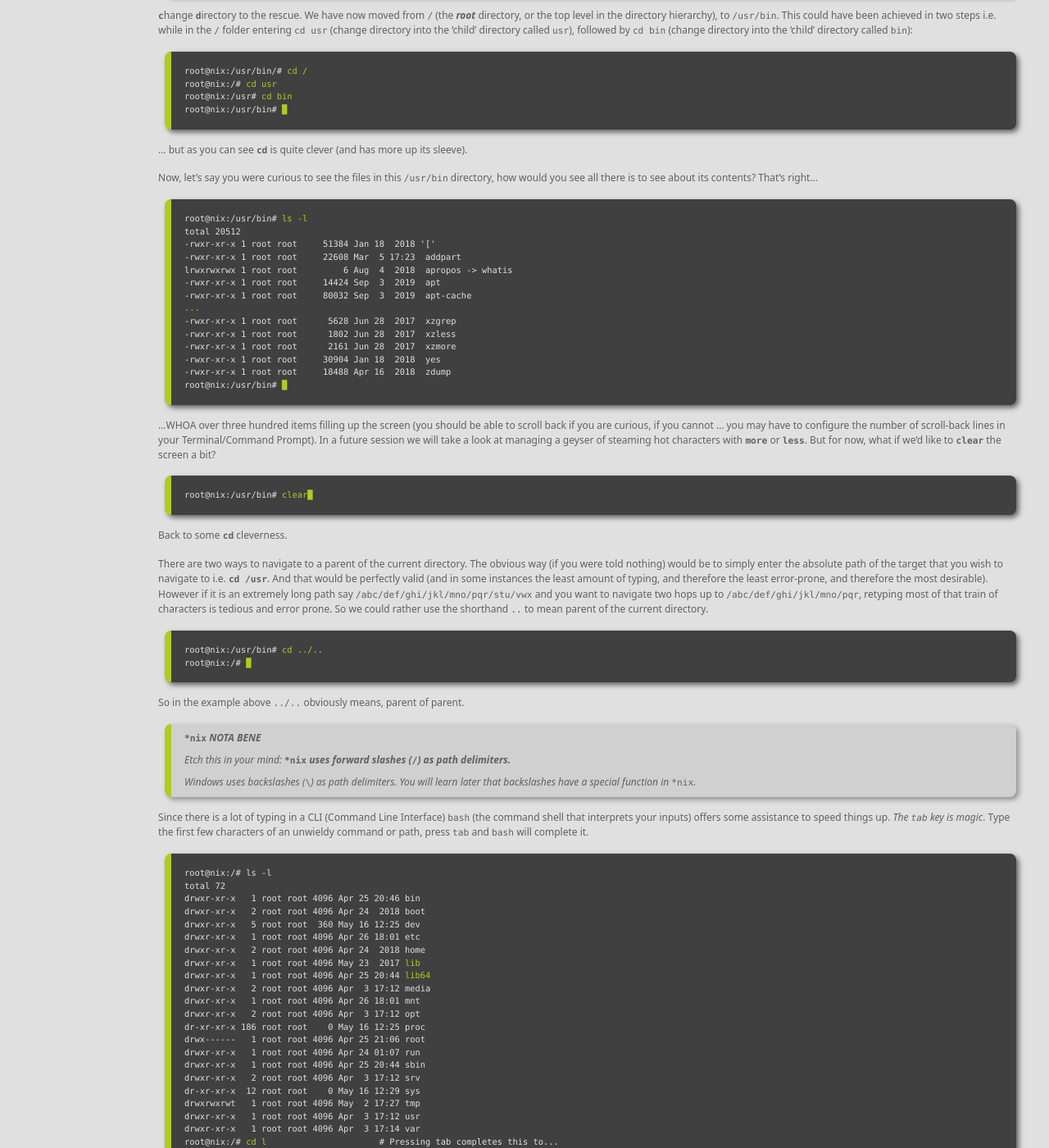
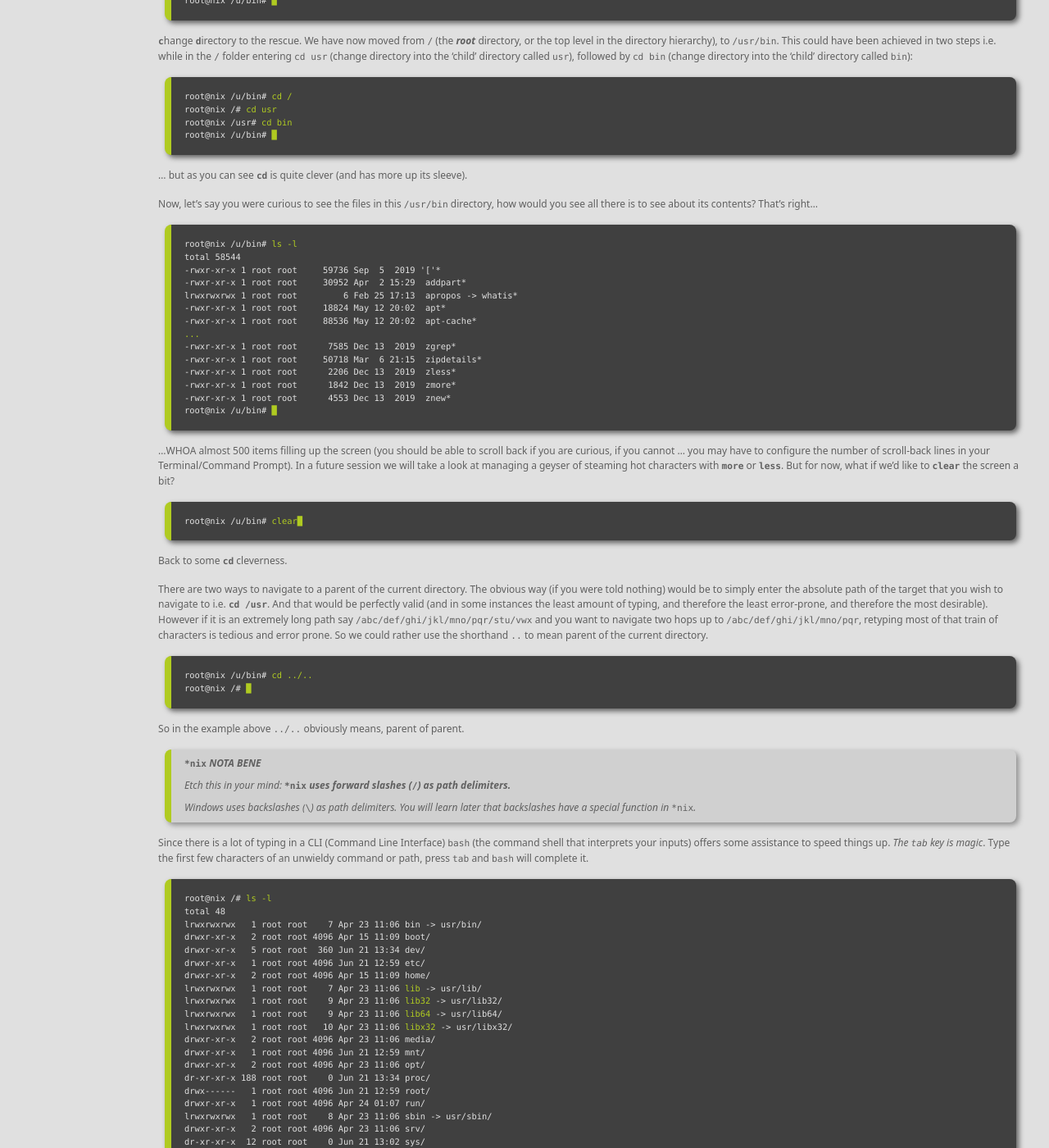
Before and after one commit to 4humans/nix, a Jekyll site: the page built from docs/_posts/2020-05-15-learning-to-walk.md, in a window 1280 px wide and 1400 px high, scrolled down 1426 px. Shown: the whole window at 82% size. Built offline with Jekyll 4.4.1, drawn with Linux system fonts in a browser that asks for light colours; some of the changed text lies outside the part shown.

Commit message:
Minor corrections after changes.

```diff
--- a/docs/_posts/2020-05-15-learning-to-walk.md
+++ b/docs/_posts/2020-05-15-learning-to-walk.md
@@ -9,36 +9,38 @@ tags: [basicnix,cd,clear,ls,pathdelimiter,pwd]
 
 Right. Now that you have downloaded, installed and learnt the rudiments of our chosen containerisation solution, called *Docker*, we are ready to step into the vast ocean of `*nix`.
 
-You may recall that shortly after completing your *Docker* installation, you were instructed to execute a command (**`ls -l`**) to confirm that your new `nix_sandbox` container was correctly created and working. Let's start the `nix_sandbox` container, attach to it, and repeat this command:
+You may recall that shortly after completing your *Docker* installation, you were instructed to execute a command (**`ls -l`**) to confirm that your new `nix` container was correctly created and working. Let's start the `nix` container, attach to it, and repeat this command:
 <pre>
-C:\WINDOWS><b>docker container ls -l</b>
-CONTAINER ID        IMAGE               COMMAND             CREATED             STATUS                   PORTS               NAMES
-<b>f749d99eff10        4humans/nix</b>      "/bin/bash"         2 weeks ago         Exited (0) 13 days ago                       <b>nix_sandbox</b>
-C:\WINDOWS><b>docker container start nix_sandbox</b>
-nix_sandbox
-C:\WINDOWS><b>docker container attach nix_sandbox</b>
-root@nix:/# <b>ls -l</b>
-total 72
-drwxr-xr-x   1 root root 4096 Apr 25 20:46 bin
-drwxr-xr-x   2 root root 4096 Apr 24  2018 boot
-drwxr-xr-x   5 root root  360 May 16 12:25 dev
-drwxr-xr-x   1 root root 4096 Apr 26 18:01 etc
-drwxr-xr-x   2 root root 4096 Apr 24  2018 home
-drwxr-xr-x   1 root root 4096 May 23  2017 lib
-drwxr-xr-x   1 root root 4096 Apr 25 20:44 lib64
-drwxr-xr-x   2 root root 4096 Apr  3 17:12 media
-drwxr-xr-x   1 root root 4096 Apr 26 18:01 mnt
-drwxr-xr-x   2 root root 4096 Apr  3 17:12 opt
-dr-xr-xr-x 189 root root    0 May 16 12:25 proc
-drwx------   1 root root 4096 Apr 25 21:06 root
-drwxr-xr-x   1 root root 4096 Apr 24 01:07 run
-drwxr-xr-x   1 root root 4096 Apr 25 20:44 sbin
-drwxr-xr-x   2 root root 4096 Apr  3 17:12 srv
-dr-xr-xr-x  12 root root    0 May 16 12:25 sys
-drwxrwxrwt   1 root root 4096 May  2 17:27 tmp
-drwxr-xr-x   1 root root 4096 Apr  3 17:12 usr
-drwxr-xr-x   1 root root 4096 Apr  3 17:14 var
-root@nix:/# <b>&block;</b>
+C:\WINDOWS><b>docker container ls -a</b>
+CONTAINER ID   IMAGE         COMMAND                  CREATED          STATUS                      PORTS NAMES
+<b>4c80eff12ce9   4humans/nix</b>   "/bin/sh -c /usr/bin…"   33 minutes ago   Exited (0) 28 minutes ago         <b>nix</b>
+C:\WINDOWS><b>docker container start nix</b>
+nix
+C:\WINDOWS><b>docker container attach nix</b>
+root@nix /# <b>ls -l</b>
+total 48
+lrwxrwxrwx   1 root root    7 Apr 23 11:06 bin -> usr/bin/
+drwxr-xr-x   2 root root 4096 Apr 15 11:09 boot/
+drwxr-xr-x   5 root root  360 Jun 21 13:34 dev/
+drwxr-xr-x   1 root root 4096 Jun 21 12:59 etc/
+drwxr-xr-x   2 root root 4096 Apr 15 11:09 home/
+lrwxrwxrwx   1 root root    7 Apr 23 11:06 lib -> usr/lib/
+lrwxrwxrwx   1 root root    9 Apr 23 11:06 lib32 -> usr/lib32/
+lrwxrwxrwx   1 root root    9 Apr 23 11:06 lib64 -> usr/lib64/
+lrwxrwxrwx   1 root root   10 Apr 23 11:06 libx32 -> usr/libx32/
+drwxr-xr-x   2 root root 4096 Apr 23 11:06 media/
+drwxr-xr-x   1 root root 4096 Jun 21 12:59 mnt/
+drwxr-xr-x   2 root root 4096 Apr 23 11:06 opt/
+dr-xr-xr-x 190 root root    0 Jun 21 13:34 proc/
+drwx------   1 root root 4096 Jun 21 12:59 root/
+drwxr-xr-x   1 root root 4096 Apr 24 01:07 run/
+lrwxrwxrwx   1 root root    8 Apr 23 11:06 sbin -> usr/sbin/
+drwxr-xr-x   2 root root 4096 Apr 23 11:06 srv/
+dr-xr-xr-x  12 root root    0 Jun 21 13:02 sys/
+drwxrwxrwt   1 root root 4096 Jun 21 12:59 tmp/
+drwxr-xr-x   1 root root 4096 Jun  6 23:11 usr/
+drwxr-xr-x   1 root root 4096 Apr 23 11:09 var/
+root@nix /# <b>&block;</b>
 </pre>
 
 What did this command do?
@@ -47,9 +49,9 @@ Well, quite simply, it **`l`**i**`s`**ts the contents of the directory you are c
 
 Omitting the optional argument results in the following very spartan output:
 <pre>
-root@nix:/# <b>ls</b>
+root@nix /# <b>ls</b>
 bin  boot  dev  etc  home  lib  lib64  media  mnt  opt  proc  root  run  sbin  srv  sys  tmp  usr  var
-root@nix:/# <b>&block;</b>
+root@nix /# <b>&block;</b>
 </pre>
 
 There is much more to know about our friend **`ls`** (like the options `1`, `a`, `d`, `F`, `h`, `R`, `r`, `S` and `t`), but perhaps at another time.
@@ -60,9 +62,9 @@ In *this* case you could look at the prompt to see `root@nix:/#` and from that d
 
 The command that reliably answers your question is **`p`**resent **`w`**orking **`d`**irectory.
 <pre>
-root@nix:/# <b>pwd</b>
+root@nix /# <b>pwd</b>
 <b>/</b>
-root@nix:/# <b>&block;</b>
+root@nix /# <b>&block;</b>
 </pre>
 
 Notice, it is not PWD, or PwD or pWd ... but **always** `pwd`.
@@ -74,47 +76,47 @@ Notice, it is not PWD, or PwD or pWd ... but **always** `pwd`.
 Fair enough ... so we can now 'see' into the darkness with `ls` and we have a means to know where we 'are' with `pwd` ... how do we 'move' around (the title said something about learning to walk)?
 
 <pre>
-root@nix:/# <b>cd /usr/bin/</b>
-root@nix:/usr/bin# <b>&block;</b>
+root@nix /# <b>cd /usr/bin/</b>
+root@nix /u/bin# <b>&block;</b>
 </pre>
 
 **`c`**hange **`d`**irectory to the rescue. We have now moved from `/` (the ***root*** directory, or the top level in the directory hierarchy), to `/usr/bin`. This could have been achieved in two steps i.e. while in the `/` folder entering `cd usr` (change directory into the 'child' directory called `usr`), followed by `cd bin` (change directory into the 'child' directory called `bin`):
 <pre>
-root@nix:/usr/bin/# <b>cd /</b>
-root@nix:/# <b>cd usr</b>
-root@nix:/usr# <b>cd bin</b>
-root@nix:/usr/bin# <b>&block;</b>
+root@nix /u/bin# <b>cd /</b>
+root@nix /# <b>cd usr</b>
+root@nix /usr# <b>cd bin</b>
+root@nix /u/bin# <b>&block;</b>
 </pre>
 ... but as you can see **`cd`** is quite clever (and has more up its sleeve).
 
 Now, let's say you were curious to see the files in this `/usr/bin` directory, how would you see all there is to see about its contents? That's right...
 <pre>
-root@nix:/usr/bin# <b>ls -l</b>
-total 20512
--rwxr-xr-x 1 root root     51384 Jan 18  2018 '['
--rwxr-xr-x 1 root root     22608 Mar  5 17:23  addpart
-lrwxrwxrwx 1 root root         6 Aug  4  2018  apropos -> whatis
--rwxr-xr-x 1 root root     14424 Sep  3  2019  apt
--rwxr-xr-x 1 root root     80032 Sep  3  2019  apt-cache
+root@nix /u/bin# <b>ls -l</b>
+total 58544
+-rwxr-xr-x 1 root root     59736 Sep  5  2019 '['*
+-rwxr-xr-x 1 root root     30952 Apr  2 15:29  addpart*
+lrwxrwxrwx 1 root root         6 Feb 25 17:13  apropos -> whatis*
+-rwxr-xr-x 1 root root     18824 May 12 20:02  apt*
+-rwxr-xr-x 1 root root     88536 May 12 20:02  apt-cache*
 <b>...</b>
--rwxr-xr-x 1 root root      5628 Jun 28  2017  xzgrep
--rwxr-xr-x 1 root root      1802 Jun 28  2017  xzless
--rwxr-xr-x 1 root root      2161 Jun 28  2017  xzmore
--rwxr-xr-x 1 root root     30904 Jan 18  2018  yes
--rwxr-xr-x 1 root root     18488 Apr 16  2018  zdump
-root@nix:/usr/bin# <b>&block;</b>
+-rwxr-xr-x 1 root root      7585 Dec 13  2019  zgrep*
+-rwxr-xr-x 1 root root     50718 Mar  6 21:15  zipdetails*
+-rwxr-xr-x 1 root root      2206 Dec 13  2019  zless*
+-rwxr-xr-x 1 root root      1842 Dec 13  2019  zmore*
+-rwxr-xr-x 1 root root      4553 Dec 13  2019  znew*
+root@nix /u/bin# <b>&block;</b>
 </pre>
-...WHOA over three hundred items filling up the screen (you should be able to scroll back if you are curious, if you cannot ... you may have to configure the number of scroll-back lines in your Terminal/Command Prompt).
+...WHOA almost 500 items filling up the screen (you should be able to scroll back if you are curious, if you cannot ... you may have to configure the number of scroll-back lines in your Terminal/Command Prompt).
 In a future session we will take a look at managing a geyser of steaming hot characters with **`more`** or **`less`**. But for now, what if we'd like to **`clear`** the screen a bit?
 <pre>
-root@nix:/usr/bin# <b>clear&block;</b>
+root@nix /u/bin# <b>clear&block;</b>
 </pre>
 Back to some **`cd`** cleverness.
 
 There are two ways to navigate to a parent of the current directory. The obvious way (if you were told nothing) would be to simply enter the absolute path of the target that you wish to navigate to i.e. **`cd /usr`**. And that would be perfectly valid (and in some instances the least amount of typing, and therefore the least error-prone, and therefore the most desirable). However if it is an extremely long path say `/abc/def/ghi/jkl/mno/pqr/stu/vwx` and you want to navigate two hops up to `/abc/def/ghi/jkl/mno/pqr`, retyping most of that train of characters is tedious and error prone. So we could rather use the shorthand `..` to mean parent of the current directory.
 <pre>
-root@nix:/usr/bin# <b>cd ../..</b>
-root@nix:/# <b>&block;</b>
+root@nix /u/bin# <b>cd ../..</b>
+root@nix /# <b>&block;</b>
 </pre>
 So in the example above `../..` obviously means, parent of parent.
 
@@ -126,50 +128,52 @@ So in the example above `../..` obviously means, parent of parent.
 
 Since there is a lot of typing in a CLI (Command Line Interface) `bash` (the command shell that interprets your inputs) offers some assistance to speed things up. *The `tab` key is magic*. Type the first few characters of an unwieldy command or path, press `tab` and `bash` will complete it.
 <pre>
-root@nix:/# ls -l
-total 72
-drwxr-xr-x   1 root root 4096 Apr 25 20:46 bin
-drwxr-xr-x   2 root root 4096 Apr 24  2018 boot
-drwxr-xr-x   5 root root  360 May 16 12:25 dev
-drwxr-xr-x   1 root root 4096 Apr 26 18:01 etc
-drwxr-xr-x   2 root root 4096 Apr 24  2018 home
-drwxr-xr-x   1 root root 4096 May 23  2017 <b>lib</b>
-drwxr-xr-x   1 root root 4096 Apr 25 20:44 <b>lib64</b>
-drwxr-xr-x   2 root root 4096 Apr  3 17:12 media
-drwxr-xr-x   1 root root 4096 Apr 26 18:01 mnt
-drwxr-xr-x   2 root root 4096 Apr  3 17:12 opt
-dr-xr-xr-x 186 root root    0 May 16 12:25 proc
-drwx------   1 root root 4096 Apr 25 21:06 root
-drwxr-xr-x   1 root root 4096 Apr 24 01:07 run
-drwxr-xr-x   1 root root 4096 Apr 25 20:44 sbin
-drwxr-xr-x   2 root root 4096 Apr  3 17:12 srv
-dr-xr-xr-x  12 root root    0 May 16 12:29 sys
-drwxrwxrwt   1 root root 4096 May  2 17:27 tmp
-drwxr-xr-x   1 root root 4096 Apr  3 17:12 usr
-drwxr-xr-x   1 root root 4096 Apr  3 17:14 var
-root@nix:/# <b>cd l</b>                      # Pressing tab completes this to...
-root@nix:/# <b>cd lib</b>                    # Which is not sufficiently unique to fully autocomplete.
-                                               # Double-pressing tab again displays your completion options...
-lib/   lib64/                                  # Then typing 6 (to provide a completion hint) and tab again completes full autocomplete...
-root@nix:/# <b>cd lib64/</b>
-root@nix:/lib64# <b>&block;</b>
+root@nix /# <b>ls -l</b>
+total 48
+lrwxrwxrwx   1 root root    7 Apr 23 11:06 bin -> usr/bin/
+drwxr-xr-x   2 root root 4096 Apr 15 11:09 boot/
+drwxr-xr-x   5 root root  360 Jun 21 13:34 dev/
+drwxr-xr-x   1 root root 4096 Jun 21 12:59 etc/
+drwxr-xr-x   2 root root 4096 Apr 15 11:09 home/
+lrwxrwxrwx   1 root root    7 Apr 23 11:06 <b>lib</b> -> usr/lib/
+lrwxrwxrwx   1 root root    9 Apr 23 11:06 <b>lib32</b> -> usr/lib32/
+lrwxrwxrwx   1 root root    9 Apr 23 11:06 <b>lib64</b> -> usr/lib64/
+lrwxrwxrwx   1 root root   10 Apr 23 11:06 <b>libx32</b> -> usr/libx32/
+drwxr-xr-x   2 root root 4096 Apr 23 11:06 media/
+drwxr-xr-x   1 root root 4096 Jun 21 12:59 mnt/
+drwxr-xr-x   2 root root 4096 Apr 23 11:06 opt/
+dr-xr-xr-x 188 root root    0 Jun 21 13:34 proc/
+drwx------   1 root root 4096 Jun 21 12:59 root/
+drwxr-xr-x   1 root root 4096 Apr 24 01:07 run/
+lrwxrwxrwx   1 root root    8 Apr 23 11:06 sbin -> usr/sbin/
+drwxr-xr-x   2 root root 4096 Apr 23 11:06 srv/
+dr-xr-xr-x  12 root root    0 Jun 21 13:02 sys/
+drwxrwxrwt   1 root root 4096 Jun 21 12:59 tmp/
+drwxr-xr-x   1 root root 4096 Jun  6 23:11 usr/
+drwxr-xr-x   1 root root 4096 Apr 23 11:09 var/
+root@nix:/# <b>cd l</b>     # Pressing tab completes this to...
+root@nix:/# <b>cd lib</b>   # Which is not sufficiently unique to fully autocomplete.
+                            # Double-pressing tab again displays your completion options...
+lib/   lib64/               # Then typing 6 (to provide a completion hint) and tab again completes full autocomplete...
+root@nix /# <b>cd lib64/</b>
+root@nix /lib64# <b>&block;</b>
 </pre>
 
 Since we are root (the superuser) in our container, the `/home/<username>` path is of little consequence. But it will be important on any `*nix` boxen where you are a user. It is often desirable to interact with one's own home folder and the shortcut for this (similar to `..`) is `~`.
 <pre>
-root@nix:/usr/bin# <b>cd ~</b>
-root@nix:~# pwd
+root@nix /lib64# <b>cd ~</b>
+root@nix ~# pwd
 /root
-root@nix:~# <b>&block;</b>
+root@nix ~# <b>&block;</b>
 </pre>
 `/root` is the 'home' folder for the `root` user.
 
 Another trick up **`cd`**'s sleeve is **`cd -`**, which takes you to the last directory you were in before **`cd`**-ing to the current one.
 <pre>
-root@nix:~# <b>cd lib64/</b>
-root@nix:/lib64# cd -
+root@nix ~# <b>cd lib64/</b>
+root@nix /lib64# cd -
 /root
-root@nix:~# <b>&block;</b>
+root@nix ~# <b>&block;</b>
 </pre>
 
 And that is all for today, since we know working professionals don't have hours of spare time.
```
